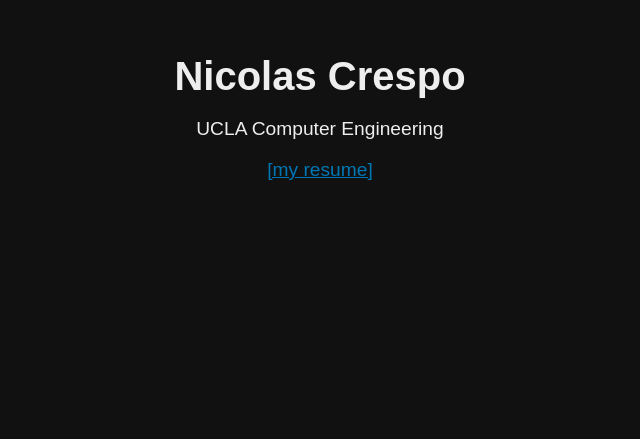
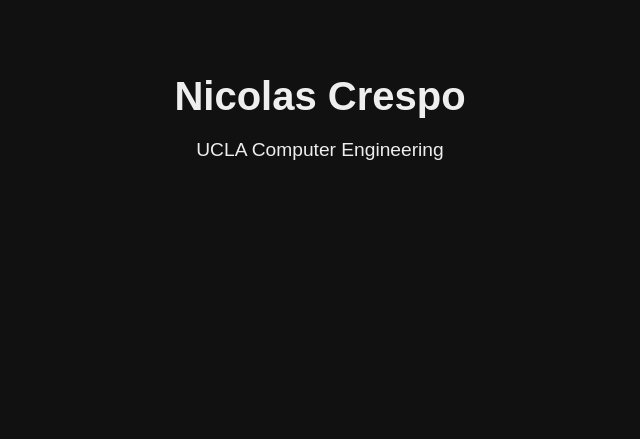
Before and after one commit to n-crespo/personal-site, a website built with Vite: page index.html in a window 1280 px wide. Shown: the part 273-712 px from the top of the page, without its empty margins (320-960 px from the left). Built offline with nearby package versions, Linux system fonts and the light colour scheme.

Commit message:
chore: remove link to resume

```diff
--- a/index.html
+++ b/index.html
@@ -11,14 +11,6 @@
       <div id="msg">
         <h1>Nicolas Crespo</h1>
         <p>UCLA Computer Engineering</p>
-        <p>
-          <a
-            href="https://github.com/n-crespo/resume/raw/main/Nicolas%20Crespo%20Resume.pdf"
-            target="_blank"
-            id="resume-link"
-            >[my resume]</a
-          >
-        </p>
       </div>
     </div>
     <div class="socials">
```
